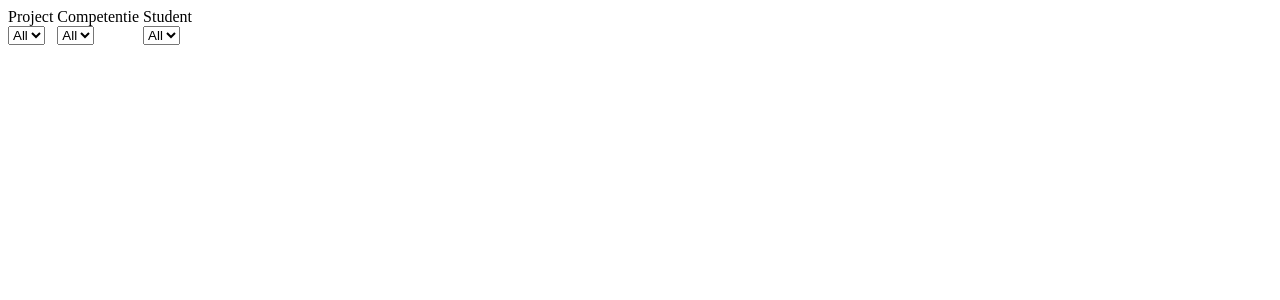
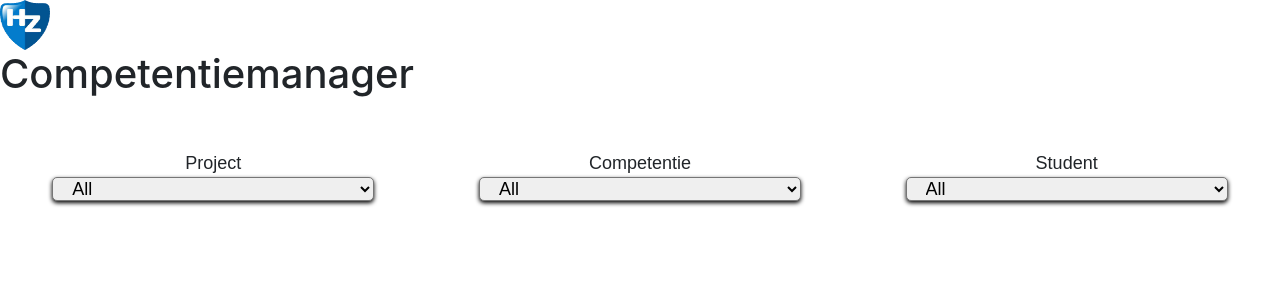
Before and after one commit to roel0064/4woensdag, a PHP site: page / in a window 1280 px wide. Shown: the top 300 px of the page. Run offline with PHP 8.4, Linux system fonts and the light colour scheme; data that the repository does not hold is empty; some libraries are stand-ins or nearby versions.

Commit message:
stuff 'mooier' gemaakt

```diff
--- a/Style.css
+++ b/Style.css
@@ -1,3 +1,25 @@
-.titel {
-    display: inline-block;
+.dropdowns {
+    display: flex;
 }
+.img{
+    width: 50px;
+    height: 50px;
+}
+.titel{
+    padding: 20px;
+    width: 30%;
+    text-align: center;
+    font-family: Arial;
+    font-size: 18px;
+}
+select {
+    font-family: Arial;
+    font-size: 18px;
+    -webkit-border-radius: 5px;
+    -webkit-box-shadow: 0 2px 4px;
+
+}
+button{
+    padding: 5px;
+    border-radius: 5px;
+}
--- a/index.php
+++ b/index.php
@@ -49,14 +49,23 @@ foreach ($mergedData as $data) {
 
 <head>
     <meta charset="UTF-8">
+    <meta name="viewport" content="width=device-width, initial-scale=1, shrink-to-fit=no">
+    <link rel="stylesheet" href="https://maxcdn.bootstrapcdn.com/bootstrap/4.0.0-beta.2/css/bootstrap.min.css" integrity="sha384-PsH8R72JQ3SOdhVi3uxftmaW6Vc51MKb0q5P2rRUpPvrszuE4W1povHYgTpBfshb" crossorigin="anonymous">
     <link rel="stylesheet" type="text/css" href="Style.css" />
     <script src="https://ajax.googleapis.com/ajax/libs/jquery/3.2.1/jquery.min.js"></script>
+    <script src="https://maxcdn.bootstrapcdn.com/bootstrap/4.0.0-beta.2/js/bootstrap.min.js" integrity="sha384-alpBpkh1PFOepccYVYDB4do5UnbKysX5WZXm3XxPqe5iKTfUKjNkCk9SaVuEZflJ" crossorigin="anonymous"></script>
 </head>
 
 <body>
-    <div class="titel">Project
+<div>
+<img class="img" src="img/hzlogo.png">
+<h1>Competentiemanager</h1>
+</div>
+<br>
+<div class="dropdowns">
+    <div class="titel col-sm-4">Project
     <br>
-    <select id="project-select">
+    <select class="col-sm-10" id="project-select col-sm-2">
     <option value="0">
     All
     </option>
@@ -71,13 +80,22 @@ foreach ($mergedData as $data) {
         <?php
         endforeach;
         ?>
+        <option disabled>
+
+        </option>
+        <option>
+            Voeg toe
+        </option>
+        <option>
+            Wijzig
+        </option>
         </select>
     </div>
 
 
-    <div class="titel">Competentie
+    <div class="titel col-sm-4">Competentie
         <br>
-        <select id="competentie-select">
+        <select class="col-sm-10" id="competentie-select col-sm-2">
         <option value="0">
     All
     </option>
@@ -92,14 +110,23 @@ foreach ($mergedData as $data) {
         <?php
         endforeach;
         ?>
+            <option disabled>
+
+            </option>
+            <option>
+                Voeg toe
+            </option>
+            <option>
+                Wijzig
+            </option>
         </select>
     </div>
 
 
 
-    <div class="titel">Student
+    <div class="titel col-sm-4">Student
     <br>
-    <select id="student-select">
+    <select class="col-sm-10" id="student-select col-sm-2">
     <option value="0">
     All
     </option>
@@ -114,8 +141,18 @@ foreach ($mergedData as $data) {
         <?php
         endforeach;
         ?>
+        <option disabled>
+
+        </option>
+        <option>
+            Voeg toe
+        </option>
+        <option>
+            Wijzig
+        </option>
         </select>
     </div>
+</div>
     <script type="text/javascript" src="script.js"></script>
 
     <script>
```
Also changed, not shown: img/hzlogo.png (added).
